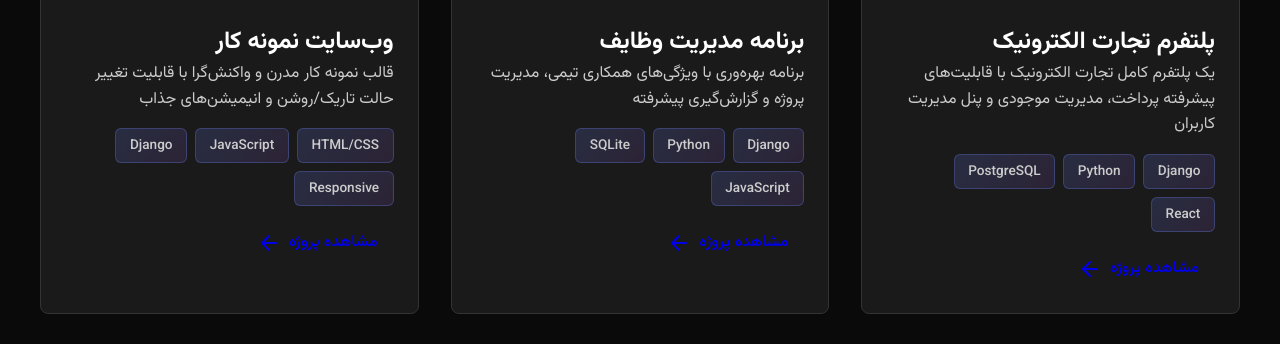
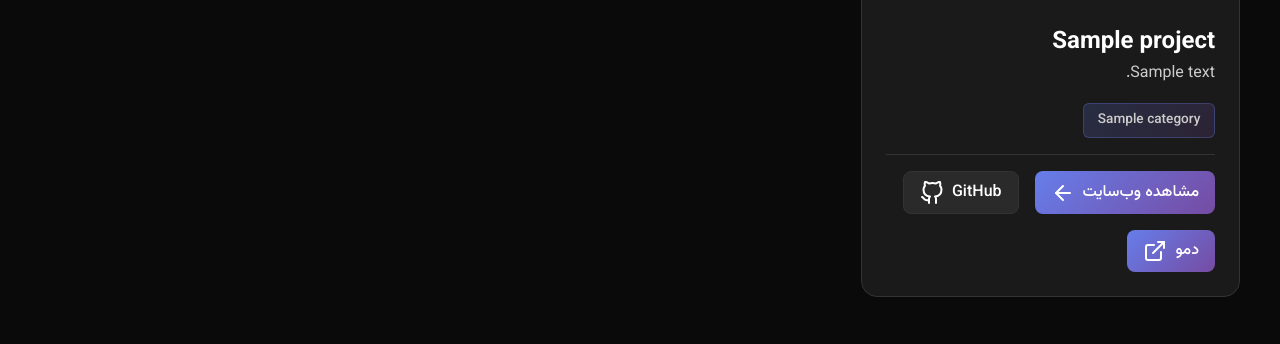
Before and after one commit to alibahrami1376/web_CSV_Django, a Django app: page / in a window 1280 px wide. Shown: the part 4543-4887 px from the top of the page. Run offline with Django 5.2, Linux system fonts and the light colour scheme; tables that the repository leaves empty hold one stand-in row (values such as "Sample post"); grey boxes marked "Sample" are stand-in pictures.

Commit message:
FIX:STYLE PROJECTS IN HOME PAGE

```diff
--- a/home/content.json
+++ b/home/content.json
@@ -102,72 +102,6 @@
       }
     ]
   },
-  "projects": {
-    "title": "پروژه‌های من",
-    "link_label": "مشاهده پروژه",
-    "items": [
-      {
-        "image": "https://images.unsplash.com/photo-1460925895917-afdab827c52f?w=600&h=400&fit=crop",
-        "title": "پلتفرم تجارت الکترونیک",
-        "description": "یک پلتفرم کامل تجارت الکترونیک با قابلیت‌های پیشرفته پرداخت، مدیریت موجودی و پنل مدیریت کاربران",
-        "tags": ["Django", "Python", "PostgreSQL", "React"],
-        "link": "#",
-        "github": "https://github.com",
-        "status": "completed",
-        "date": "1403"
-      },
-      {
-        "image": "https://images.unsplash.com/photo-1551288049-bebda4e38f71?w=600&h=400&fit=crop",
-        "title": "برنامه مدیریت وظایف",
-        "description": "برنامه بهره‌وری با ویژگی‌های همکاری تیمی، مدیریت پروژه و گزارش‌گیری پیشرفته",
-        "tags": ["Django", "Python", "SQLite", "JavaScript"],
-        "link": "#",
-        "github": "https://github.com",
-        "status": "completed",
-        "date": "1403"
-      },
-      {
-        "image": "https://images.unsplash.com/photo-1551650975-87deedd944c3?w=600&h=400&fit=crop",
-        "title": "وب‌سایت نمونه کار",
-        "description": "قالب نمونه کار مدرن و واکنش‌گرا با قابلیت تغییر حالت تاریک/روشن و انیمیشن‌های جذاب",
-        "tags": ["HTML/CSS", "JavaScript", "Django", "Responsive"],
-        "link": "#",
-        "github": "https://github.com",
-        "status": "completed",
-        "date": "1403"
-      },
-      {
-        "image": "https://images.unsplash.com/photo-1498050108023-c5249f4df085?w=600&h=400&fit=crop",
-        "title": "سیستم مدیریت محتوا",
-        "description": "سیستم مدیریت محتوا با پنل ادمین قدرتمند، ویرایشگر WYSIWYG و مدیریت کاربران",
-        "tags": ["Django", "Python", "PostgreSQL", "Bootstrap"],
-        "link": "#",
-        "github": "https://github.com",
-        "status": "completed",
-        "date": "1402"
-      },
-      {
-        "image": "https://images.unsplash.com/photo-1555066931-4365d14bab8c?w=600&h=400&fit=crop",
-        "title": "API RESTful برای وبلاگ",
-        "description": "API کامل و مستند برای سیستم وبلاگ با احراز هویت JWT و مستندات Swagger",
-        "tags": ["Django REST", "Python", "JWT", "Swagger"],
-        "link": "#",
-        "github": "https://github.com",
-        "status": "completed",
-        "date": "1403"
-      },
-      {
-        "image": "https://images.unsplash.com/photo-1555949963-aa79dcee981c?w=600&h=400&fit=crop",
-        "title": "پروژه یادگیری ماشین",
-        "description": "سیستم پیش‌بینی و تحلیل داده با استفاده از الگوریتم‌های یادگیری ماشین و نمایش نتایج",
-        "tags": ["Python", "Machine Learning", "Django", "TensorFlow"],
-        "link": "#",
-        "github": "https://github.com",
-        "status": "in_progress",
-        "date": "1403"
-      }
-    ]
-  },
   "contact": {
     "title": "اطلاعات تماس",
     "intro_title": "بیایید با هم صحبت کنیم!",
--- a/home/views.py
+++ b/home/views.py
@@ -22,7 +22,9 @@ HOME_CONTENT = _load_home_content()
 
 
 def home_page(request:HttpRequest):
-    projects = Projects.objects.all()
+    # دریافت پروژه‌ها از دیتابیس - ابتدا پروژه‌های ویژه، سپس بقیه
+    projects = Projects.objects.all().order_by('-featured', '-created_date')[:3]  # نمایش حداکثر 3 پروژه
+
     return render(request, 'home.html', {'content': HOME_CONTENT,'projects':projects})
 
 def save_contact(request:HttpRequest):
--- a/statics/css/portfolio-style.css
+++ b/statics/css/portfolio-style.css
@@ -714,28 +714,53 @@ body.light-theme * {
 
 .projects-grid {
   display: grid;
-  grid-template-columns: repeat(auto-fit, minmax(320px, 1fr));
+  grid-template-columns: repeat(auto-fill, minmax(350px, 1fr));
   gap: 2rem;
+  margin-bottom: 3rem;
+}
+
+.projects-view-all {
+  display: flex;
+  justify-content: center;
+  align-items: center;
+  margin-top: 2rem;
+  padding-top: 2rem;
+}
+
+.projects-view-all .view-all-link {
+  display: inline-flex;
+  align-items: center;
+  gap: 0.5rem;
+  padding: 0.75rem 1.5rem;
+  background: linear-gradient(135deg, #667eea 0%, #764ba2 100%);
+  color: #ffffff;
+  text-decoration: none;
+  border-radius: 8px;
+  font-weight: 600;
+  transition: all 0.3s ease;
+}
+
+.projects-view-all .view-all-link:hover {
+  transform: translateY(-2px);
+  box-shadow: 0 8px 20px rgba(102, 126, 234, 0.4);
+}
+
+.projects-view-all .view-all-link i {
+  width: 18px;
+  height: 18px;
 }
 
 .project-card {
-  border-radius: 8px;
+  background: var(--surface-color);
+  border: 1px solid var(--border-color);
+  border-radius: 16px;
   overflow: hidden;
-  transition: transform 0.3s ease, box-shadow 0.3s ease;
-}
-
-.dark-theme .project-card {
-  background-color: var(--dark-surface);
-  border: 1px solid var(--dark-border);
-}
-
-.light-theme .project-card {
-  background-color: var(--light-surface);
-  border: 1px solid var(--light-border);
+  transition: all 0.3s ease;
 }
 
 .project-card:hover {
   transform: translateY(-5px);
+  box-shadow: 0 15px 40px rgba(0, 0, 0, 0.2);
 }
 
 .dark-theme .project-card:hover {
@@ -890,8 +958,7 @@ body.light-theme * {
 .project-links {
   display: flex;
   gap: 1rem;
-  margin-top: 1.5rem;
-  padding-top: 1.5rem;
+  padding-top: 1rem;
   border-top: 1px solid var(--border-color);
   flex-wrap: wrap;
 }
--- a/templates/home.html
+++ b/templates/home.html
@@ -115,28 +115,68 @@
   <!-- Projects Section -->
   <section id="projects" class="section">
     <div class="container">
-      <h2 class="section-title">{{ content.projects.title }}</h2>
+      <h2 class="section-title">پروژه ها</h2>
       <div class="projects-grid">
-        {% for project in content.projects.items %}
+        {% for project in projects %}
         <div class="project-card">
           <div class="project-image">
-            <img src="{{ project.image }}" alt="{{ project.title }}" />
+            {% if project.image %}
+            <img src="{{ project.image.url }}" alt="{{ project.title }}" />
+            {% else %}
+            <div class="project-image-placeholder">
+              <i data-feather="image"></i>
+            </div>
+            {% endif %}
+            {% if project.featured %}
+            <div class="project-featured">
+              <i data-feather="star"></i>
+              <span>ویژه</span>
+            </div>
+            {% endif %}
+            <div class="project-status project-status-{{ project.status }}">
+              <i data-feather="{% if project.status == 'completed' %}check-circle{% elif project.status == 'in_progress' %}clock{% else %}pause-circle{% endif %}"></i>
+              <span>{{ project.get_status_display }}</span>
+            </div>
           </div>
           <div class="project-content">
             <h3>{{ project.title }}</h3>
             <p>{{ project.description }}</p>
             <div class="project-tags">
-              {% for tag in project.tags %}
-              <span>{{ tag }}</span>
+              {% for cat in project.category.all %}
+              <span>{{ cat.name }}</span>
               {% endfor %}
             </div>
-            <a href="{{ project.link }}" class="project-link"
-              >{{ content.projects.link_label }}
-              <i data-feather="arrow-left"></i
-            ></a>
+            <div class="project-links">
+              {% if project.website_url %}
+              <a href="{{ project.website_url }}" class="project-link project-link-demo" target="_blank" rel="noopener noreferrer">
+                مشاهده وب‌سایت
+                <i data-feather="arrow-left"></i>
+              </a>
+              {% endif %}
+              {% if project.github_url %}
+              <a href="{{ project.github_url }}" class="project-link project-link-github" target="_blank" rel="noopener noreferrer">
+                GitHub
+                <i data-feather="github"></i>
+              </a>
+              {% endif %}
+              {% if project.demo_url %}
+              <a href="{{ project.demo_url }}" class="project-link project-link-demo" target="_blank" rel="noopener noreferrer">
+                دمو
+                <i data-feather="external-link"></i>
+              </a>
+              {% endif %}
+            </div>
           </div>
         </div>
+        {% empty %}
+        <p style="text-align: center; grid-column: 1 / -1; padding: 2rem; color: var(--text-secondary-color);">هیچ پروژه‌ای یافت نشد.</p>
         {% endfor %}
+      </div>
+      <div class="projects-view-all">
+        <a href="{% url 'projects:projects_list' %}" class="view-all-link">
+          <span>مشاهده همه پروژه‌ها</span>
+          <i data-feather="arrow-left"></i>
+        </a>
       </div>
     </div>
   </section>
--- a/templates/test.html
+++ /dev/null
@@ -1,5 +0,0 @@
-<ul>
-    {% for post in posts %}
-    <li><h2>{{post.title}}</h2></li>
-    {% endfor %}
-</ul>
```
Also changed, not shown: other parts of statics/css/portfolio-style.css (+44 -1 lines).
